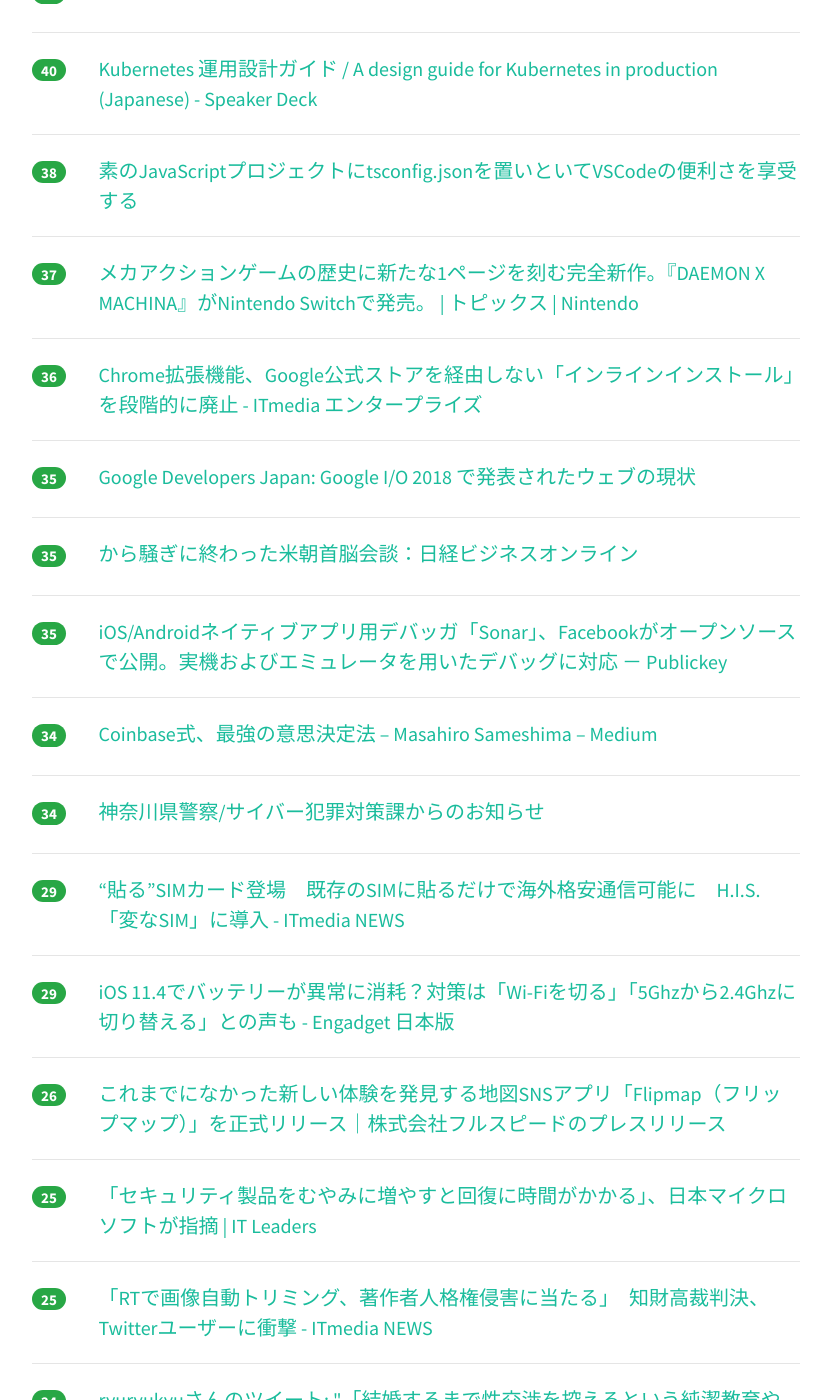
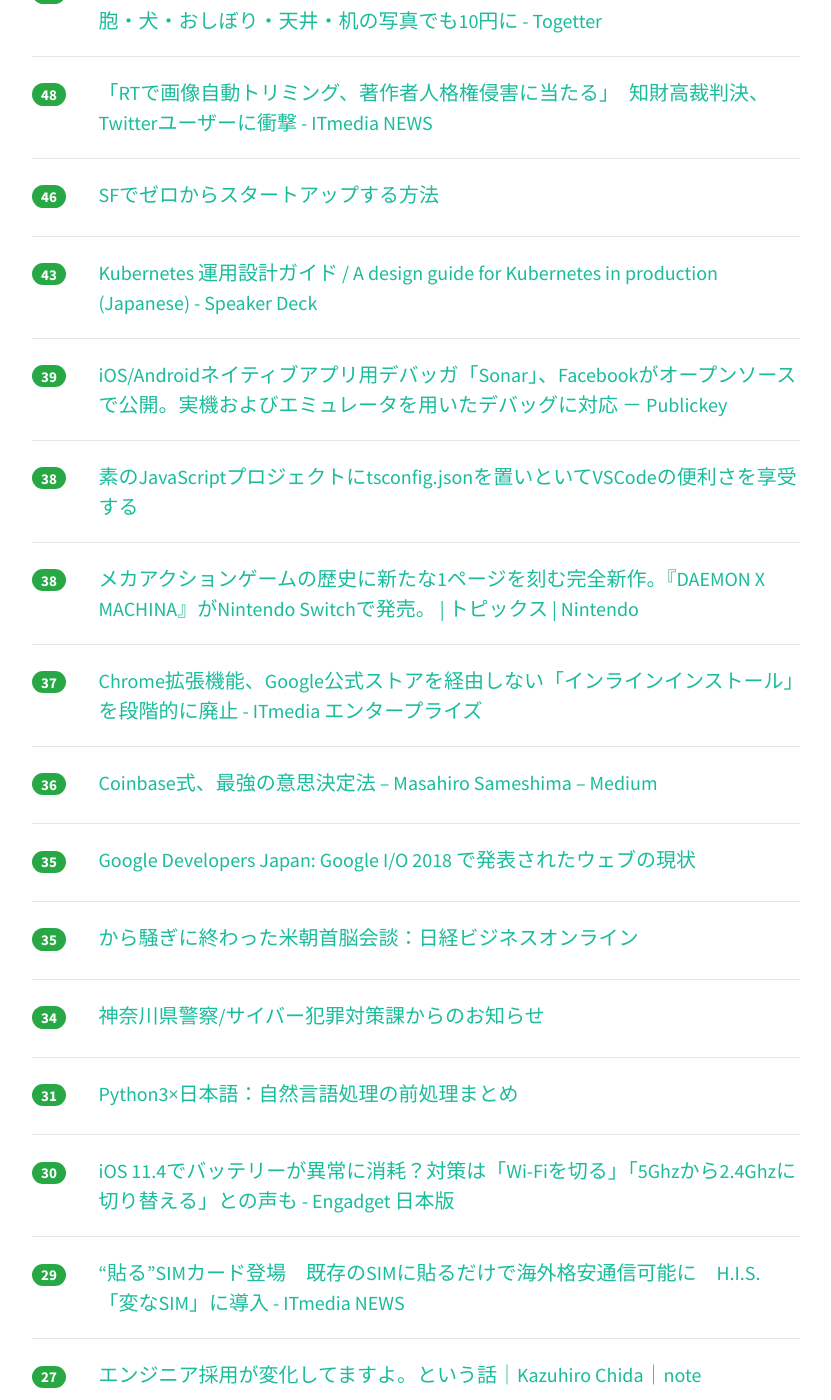
Before and after one commit to yatta47/hatena-matome-site, a Jekyll site: the page built from _posts/2018-06-13-hatena.md, in a window 1280 px wide and 1400 px high, scrolled down 1474 px. Shown: the whole window, without its empty margins (224-1055 px from the left). Built offline with Jekyll 4.4.1, drawn with Linux system fonts in a browser that asks for light colours; nearby versions of some CDN libraries; some of the changed text lies outside the part shown.

Commit message:
Updated 2018-06-13

```diff
--- a/_posts/2018-06-13-hatena.md
+++ b/_posts/2018-06-13-hatena.md
@@ -1,64 +1,74 @@
 ---
 layout: post
 title:  "2018-06-13 はてぶIT"
-date:   2018-06-13 17:03:11
+date:   2018-06-13 18:01:58
 tags: [it-hotentry]
 ---
-45 件のデータあり
+50 件のデータあり
 
 <hr><div class="row">
-<div class="col-1"><span class="badge badge-pill badge-success h2">465</span></div>
+<div class="col-1"><span class="badge badge-pill badge-success h2">486</span></div>
 <div class="col-11"><a href='https://mackerel.io/ja/blog/entry/tech/high-loadavg-every-7-hours' target='_blank'>Linuxのloadavgが約7時間ごとに上昇する現象の原因 - Mackerel ブログ #mackerelio</a></div>
 </div>
 <hr>
 <div class="row">
-<div class="col-1"><span class="badge badge-pill badge-success h2">341</span></div>
+<div class="col-1"><span class="badge badge-pill badge-success h2">355</span></div>
 <div class="col-11"><a href='https://qiita.com/amay077/items/8823376f307235a7f651' target='_blank'>プロダクトのドキュメントにプルリクエストを送れる仕組みがすごい</a></div>
 </div>
 <hr>
 <div class="row">
-<div class="col-1"><span class="badge badge-pill badge-success h2">205</span></div>
+<div class="col-1"><span class="badge badge-pill badge-success h2">215</span></div>
 <div class="col-11"><a href='https://www.smashbros.com/ja_JP/index.html' target='_blank'>大乱闘スマッシュブラザーズ SPECIAL | Nintendo Switch | 任天堂</a></div>
 </div>
 <hr>
 <div class="row">
-<div class="col-1"><span class="badge badge-pill badge-success h2">184</span></div>
+<div class="col-1"><span class="badge badge-pill badge-success h2">198</span></div>
 <div class="col-11"><a href='http://www.misokichi.com/chinge/2018/06/post-301.html' target='_blank'>「漫画村」がなくなって電子書籍は売れているのか？ - CHANGE</a></div>
 </div>
 <hr>
 <div class="row">
-<div class="col-1"><span class="badge badge-pill badge-success h2">154</span></div>
+<div class="col-1"><span class="badge badge-pill badge-success h2">175</span></div>
 <div class="col-11"><a href='https://togetter.com/li/1236554' target='_blank'>リツイートは著作者人格権（同一性保持権）侵害だとした知財高裁判決に対するTwitterユーザの反応 - Togetter</a></div>
 </div>
 <hr>
 <div class="row">
-<div class="col-1"><span class="badge badge-pill badge-success h2">145</span></div>
+<div class="col-1"><span class="badge badge-pill badge-success h2">155</span></div>
 <div class="col-11"><a href='https://vue-native.io/' target='_blank'>Vue Native</a></div>
 </div>
 <hr>
 <div class="row">
-<div class="col-1"><span class="badge badge-pill badge-success h2">95</span></div>
+<div class="col-1"><span class="badge badge-pill badge-success h2">102</span></div>
 <div class="col-11"><a href='https://coliss.com/articles/build-websites/operation/design/6-essential-design-trends-2018-june.html' target='_blank'>Web制作者がチェックしておきたい、最近のWebサイトで見かけるデザインのアイデア -2018年5,6月 | コリス</a></div>
 </div>
 <hr>
 <div class="row">
-<div class="col-1"><span class="badge badge-pill badge-success h2">76</span></div>
+<div class="col-1"><span class="badge badge-pill badge-success h2">77</span></div>
+<div class="col-11"><a href='http://birthofblues.livedoor.biz/archives/51686582.html' target='_blank'>津田大介ポリコレ警察署長「RADが国威発揚」野田洋次郎「すみませんでした」ウルフルケイスケ「謝る必要ない」アジカン後藤「僕らは釣り餌。切り取られ利用される」:Birth of Blues</a></div>
+</div>
+<hr>
+<div class="row">
+<div class="col-1"><span class="badge badge-pill badge-success h2">77</span></div>
 <div class="col-11"><a href='https://japan.cnet.com/article/35120737/' target='_blank'>1枚10円でレシートを買い取る「ONE」、サービスを一時停止--買取数は24.5万枚を突破 - CNET Japan</a></div>
 </div>
 <hr>
 <div class="row">
-<div class="col-1"><span class="badge badge-pill badge-success h2">69</span></div>
+<div class="col-1"><span class="badge badge-pill badge-success h2">77</span></div>
+<div class="col-11"><a href='http://staff.hatenablog.com/entry/2018/06/13/160000' target='_blank'>独自ドメインで運用されているブログが、HTTPSで配信できるようになりました - はてなブログ開発ブログ</a></div>
+</div>
+<hr>
+<div class="row">
+<div class="col-1"><span class="badge badge-pill badge-success h2">71</span></div>
 <div class="col-11"><a href='https://gigazine.net/news/20180612-susan-kare-design-work-for-apple/' target='_blank'>初代Macのアイコン「Happy Mac」をデザインしたスーザン・ケアのAppleでのデザインワークとは？ - GIGAZINE</a></div>
 </div>
 <hr>
 <div class="row">
-<div class="col-1"><span class="badge badge-pill badge-success h2">67</span></div>
-<div class="col-11"><a href='http://birthofblues.livedoor.biz/archives/51686582.html' target='_blank'>津田大介ポリコレ警察署長「RADが国威発揚」野田洋次郎「すみませんでした」ウルフルケイスケ「謝る必要ない」アジカン後藤「僕らは釣り餌。切り取られ利用される」:Birth of Blues</a></div>
+<div class="col-1"><span class="badge badge-pill badge-success h2">65</span></div>
+<div class="col-11"><a href='https://togetter.com/li/1236562' target='_blank'>話題のレシート買取アプリ 「査定」がザルすぎる件 →ふせん・葉っぱ・細胞・犬・おしぼり・天井・机の写真でも10円に - Togetter</a></div>
 </div>
 <hr>
 <div class="row">
-<div class="col-1"><span class="badge badge-pill badge-success h2">64</span></div>
-<div class="col-11"><a href='https://togetter.com/li/1236562' target='_blank'>話題のレシート買取アプリ 「査定」がザルすぎる件 →ふせん・葉っぱ・細胞・犬・おしぼり・天井・机の写真でも10円に - Togetter</a></div>
+<div class="col-1"><span class="badge badge-pill badge-success h2">48</span></div>
+<div class="col-11"><a href='http://www.itmedia.co.jp/news/articles/1806/13/news109.html' target='_blank'>「RTで画像自動トリミング、著作者人格権侵害に当たる」　知財高裁判決、Twitterユーザーに衝撃 - ITmedia NEWS</a></div>
 </div>
 <hr>
 <div class="row">
@@ -67,8 +77,13 @@ tags: [it-hotentry]
 </div>
 <hr>
 <div class="row">
-<div class="col-1"><span class="badge badge-pill badge-success h2">40</span></div>
+<div class="col-1"><span class="badge badge-pill badge-success h2">43</span></div>
 <div class="col-11"><a href='https://speakerdeck.com/spesnova/a-design-guide-for-kubernetes-in-production-japanese?slide=1' target='_blank'>Kubernetes 運用設計ガイド / A design guide for Kubernetes in production (Japanese) - Speaker Deck</a></div>
+</div>
+<hr>
+<div class="row">
+<div class="col-1"><span class="badge badge-pill badge-success h2">39</span></div>
+<div class="col-11"><a href='https://www.publickey1.jp/blog/18/iosandroidsonarfacebook.html' target='_blank'>iOS/Androidネイティブアプリ用デバッガ「Sonar」、Facebookがオープンソースで公開。実機およびエミュレータを用いたデバッグに対応 － Publickey</a></div>
 </div>
 <hr>
 <div class="row">
@@ -77,13 +92,18 @@ tags: [it-hotentry]
 </div>
 <hr>
 <div class="row">
-<div class="col-1"><span class="badge badge-pill badge-success h2">37</span></div>
+<div class="col-1"><span class="badge badge-pill badge-success h2">38</span></div>
 <div class="col-11"><a href='https://topics.nintendo.co.jp/c/article/05a3b6b7-6869-11e8-b9c0-063b7ac45a6d.html' target='_blank'>メカアクションゲームの歴史に新たな1ページを刻む完全新作。『DAEMON X MACHINA』がNintendo Switchで発売。 | トピックス | Nintendo</a></div>
 </div>
 <hr>
 <div class="row">
+<div class="col-1"><span class="badge badge-pill badge-success h2">37</span></div>
+<div class="col-11"><a href='http://www.itmedia.co.jp/enterprise/articles/1806/13/news072.html' target='_blank'>Chrome拡張機能、Google公式ストアを経由しない「インラインインストール」を段階的に廃止 - ITmedia エンタープライズ</a></div>
+</div>
+<hr>
+<div class="row">
 <div class="col-1"><span class="badge badge-pill badge-success h2">36</span></div>
-<div class="col-11"><a href='http://www.itmedia.co.jp/enterprise/articles/1806/13/news072.html' target='_blank'>Chrome拡張機能、Google公式ストアを経由しない「インラインインストール」を段階的に廃止 - ITmedia エンタープライズ</a></div>
+<div class="col-11"><a href='https://medium.com/@masahirosameshima/a7d2e79443b1' target='_blank'>Coinbase式、最強の意思決定法 – Masahiro Sameshima – Medium</a></div>
 </div>
 <hr>
 <div class="row">
@@ -97,18 +117,18 @@ tags: [it-hotentry]
 </div>
 <hr>
 <div class="row">
-<div class="col-1"><span class="badge badge-pill badge-success h2">35</span></div>
-<div class="col-11"><a href='https://www.publickey1.jp/blog/18/iosandroidsonarfacebook.html' target='_blank'>iOS/Androidネイティブアプリ用デバッガ「Sonar」、Facebookがオープンソースで公開。実機およびエミュレータを用いたデバッグに対応 － Publickey</a></div>
+<div class="col-1"><span class="badge badge-pill badge-success h2">34</span></div>
+<div class="col-11"><a href='https://www.police.pref.kanagawa.jp/mes/mesd7003.htm' target='_blank'>神奈川県警察/サイバー犯罪対策課からのお知らせ</a></div>
 </div>
 <hr>
 <div class="row">
-<div class="col-1"><span class="badge badge-pill badge-success h2">34</span></div>
-<div class="col-11"><a href='https://medium.com/@masahirosameshima/a7d2e79443b1' target='_blank'>Coinbase式、最強の意思決定法 – Masahiro Sameshima – Medium</a></div>
+<div class="col-1"><span class="badge badge-pill badge-success h2">31</span></div>
+<div class="col-11"><a href='https://qiita.com/chamao/items/7edaba62b120a660657e' target='_blank'>Python3×日本語：自然言語処理の前処理まとめ</a></div>
 </div>
 <hr>
 <div class="row">
-<div class="col-1"><span class="badge badge-pill badge-success h2">34</span></div>
-<div class="col-11"><a href='https://www.police.pref.kanagawa.jp/mes/mesd7003.htm' target='_blank'>神奈川県警察/サイバー犯罪対策課からのお知らせ</a></div>
+<div class="col-1"><span class="badge badge-pill badge-success h2">30</span></div>
+<div class="col-11"><a href='https://japanese.engadget.com/2018/06/12/ios-11-4-wi-fi-5ghz-2-4ghz/' target='_blank'>iOS 11.4でバッテリーが異常に消耗？対策は「Wi-Fiを切る」「5Ghzから2.4Ghzに切り替える」との声も - Engadget 日本版</a></div>
 </div>
 <hr>
 <div class="row">
@@ -117,8 +137,8 @@ tags: [it-hotentry]
 </div>
 <hr>
 <div class="row">
-<div class="col-1"><span class="badge badge-pill badge-success h2">29</span></div>
-<div class="col-11"><a href='https://japanese.engadget.com/2018/06/12/ios-11-4-wi-fi-5ghz-2-4ghz/' target='_blank'>iOS 11.4でバッテリーが異常に消耗？対策は「Wi-Fiを切る」「5Ghzから2.4Ghzに切り替える」との声も - Engadget 日本版</a></div>
+<div class="col-1"><span class="badge badge-pill badge-success h2">27</span></div>
+<div class="col-11"><a href='https://note.mu/kc320/n/na0ae71778935' target='_blank'>エンジニア採用が変化してますよ。という話｜Kazuhiro Chida｜note</a></div>
 </div>
 <hr>
 <div class="row">
@@ -133,7 +153,7 @@ tags: [it-hotentry]
 <hr>
 <div class="row">
 <div class="col-1"><span class="badge badge-pill badge-success h2">25</span></div>
-<div class="col-11"><a href='http://www.itmedia.co.jp/news/articles/1806/13/news109.html' target='_blank'>「RTで画像自動トリミング、著作者人格権侵害に当たる」　知財高裁判決、Twitterユーザーに衝撃 - ITmedia NEWS</a></div>
+<div class="col-11"><a href='https://quipper.hatenablog.com/entry/2018/06/13/111055' target='_blank'>モバイルエンジニアが H.265/HEVC 使った方がいい理由（わけ) - Quipper Product Team Blog</a></div>
 </div>
 <hr>
 <div class="row">
@@ -153,17 +173,17 @@ tags: [it-hotentry]
 <hr>
 <div class="row">
 <div class="col-1"><span class="badge badge-pill badge-success h2">24</span></div>
-<div class="col-11"><a href='https://qiita.com/chamao/items/7edaba62b120a660657e' target='_blank'>Python3×日本語：自然言語処理の前処理まとめ</a></div>
-</div>
-<hr>
-<div class="row">
-<div class="col-1"><span class="badge badge-pill badge-success h2">23</span></div>
 <div class="col-11"><a href='http://careerhack.en-japan.com/report/detail/974' target='_blank'>会社員だった私がYouTuberに！？ ゲーム実況者『スプリングまお』を経てみつけた居場所 | CAREER HACK</a></div>
 </div>
 <hr>
 <div class="row">
-<div class="col-1"><span class="badge badge-pill badge-success h2">23</span></div>
+<div class="col-1"><span class="badge badge-pill badge-success h2">24</span></div>
 <div class="col-11"><a href='http://www.afpbb.com/articles/-/3178337' target='_blank'>サイコパス人工知能「ノーマン」、AIの潜在的リスクに警鐘 米研究　写真1枚　国際ニュース：AFPBB News</a></div>
+</div>
+<hr>
+<div class="row">
+<div class="col-1"><span class="badge badge-pill badge-success h2">24</span></div>
+<div class="col-11"><a href='http://gotcha.alc.co.jp/entry/20180612-okineru-web_editor' target='_blank'>「いいタイトルが思いつかない」を英語でいうと？ ウェブ編集者の英会話 - GOTCHA!</a></div>
 </div>
 <hr>
 <div class="row">
@@ -173,17 +193,12 @@ tags: [it-hotentry]
 <hr>
 <div class="row">
 <div class="col-1"><span class="badge badge-pill badge-success h2">22</span></div>
-<div class="col-11"><a href='https://note.mu/kc320/n/na0ae71778935' target='_blank'>エンジニア採用が変化してますよ。という話｜Kazuhiro Chida｜note</a></div>
+<div class="col-11"><a href='http://www.b-chan.jp/entry/book/general-purpose-e-ink-tablet' target='_blank'>電子ペーパーの汎用読書タブレットが欲しい - 非天マザー by B-CHAN</a></div>
 </div>
 <hr>
 <div class="row">
 <div class="col-1"><span class="badge badge-pill badge-success h2">21</span></div>
 <div class="col-11"><a href='http://www.youtube.com/watch?v=VjAsmfiIK3E' target='_blank'>大乱闘スマッシュブラザーズ SPECIAL [E3 2018]</a></div>
-</div>
-<hr>
-<div class="row">
-<div class="col-1"><span class="badge badge-pill badge-success h2">20</span></div>
-<div class="col-11"><a href='http://www.b-chan.jp/entry/book/general-purpose-e-ink-tablet' target='_blank'>電子ペーパーの汎用読書タブレットが欲しい - 非天マザー by B-CHAN</a></div>
 </div>
 <hr>
 <div class="row">
@@ -198,7 +213,7 @@ tags: [it-hotentry]
 <hr>
 <div class="row">
 <div class="col-1"><span class="badge badge-pill badge-success h2">19</span></div>
-<div class="col-11"><a href='https://quipper.hatenablog.com/entry/2018/06/13/111055' target='_blank'>モバイルエンジニアが H.265/HEVC 使った方がいい理由（わけ) - Quipper Product Team Blog</a></div>
+<div class="col-11"><a href='https://japanese.engadget.com/2018/06/12/fortnite-ps4/' target='_blank'>Switch版『フォートナイト』無料配信開始。PS4除く全機種とクロスプラットフォーム対応 - Engadget 日本版</a></div>
 </div>
 <hr>
 <div class="row">
@@ -212,8 +227,18 @@ tags: [it-hotentry]
 </div>
 <hr>
 <div class="row">
+<div class="col-1"><span class="badge badge-pill badge-success h2">18</span></div>
+<div class="col-11"><a href='https://qiita.com/GandT/items/75c346680177d21d6d15' target='_blank'>【Tips】Rubyソースコード内の全角スペースについて</a></div>
+</div>
+<hr>
+<div class="row">
 <div class="col-1"><span class="badge badge-pill badge-success h2">17</span></div>
 <div class="col-11"><a href='http://www.nicovideo.jp/watch/sm33325797' target='_blank'>【無料vtuber向ソフトウェア】Wakaru - ニコニコ動画</a></div>
+</div>
+<hr>
+<div class="row">
+<div class="col-1"><span class="badge badge-pill badge-success h2">16</span></div>
+<div class="col-11"><a href='https://pc.watch.impress.co.jp/docs/news/yajiuma/1127340.html' target='_blank'>【やじうまPC Watch】Intel、2020年に「i740」以来の“単体GPU”投入を予告 - PC Watch</a></div>
 </div>
 <hr>
 <div class="row">
@@ -222,12 +247,12 @@ tags: [it-hotentry]
 </div>
 <hr>
 <div class="row">
+<div class="col-1"><span class="badge badge-pill badge-success h2">14</span></div>
+<div class="col-11"><a href='https://news.yahoo.co.jp/byline/shinoharashuji/20180613-00086418/' target='_blank'>アップル、iPhoneの充電ケーブルをUSB-Cに変更か。2019年から(篠原修司) - 個人 - Yahoo!ニュース</a></div>
+</div>
+<hr>
+<div class="row">
 <div class="col-1"><span class="badge badge-pill badge-success h2">11</span></div>
 <div class="col-11"><a href='http://b.hatena.ne.jp/entry/s/www.asahi.com/articles/ASL6D4J2VL6DUHBI02J.html' target='_blank'>はてなブックマーク - 【速報中】トランプ氏、非核化費用「韓国と日本が払う」：朝日新聞デジタル</a></div>
 </div>
 <hr>
-<div class="row">
-<div class="col-1"><span class="badge badge-pill badge-success h2">10</span></div>
-<div class="col-11"><a href='http://staff.hatenablog.com/entry/2018/06/13/160000' target='_blank'>独自ドメインで運用されているブログが、HTTPSで配信できるようになりました - はてなブログ開発ブログ</a></div>
-</div>
-<hr>
```
